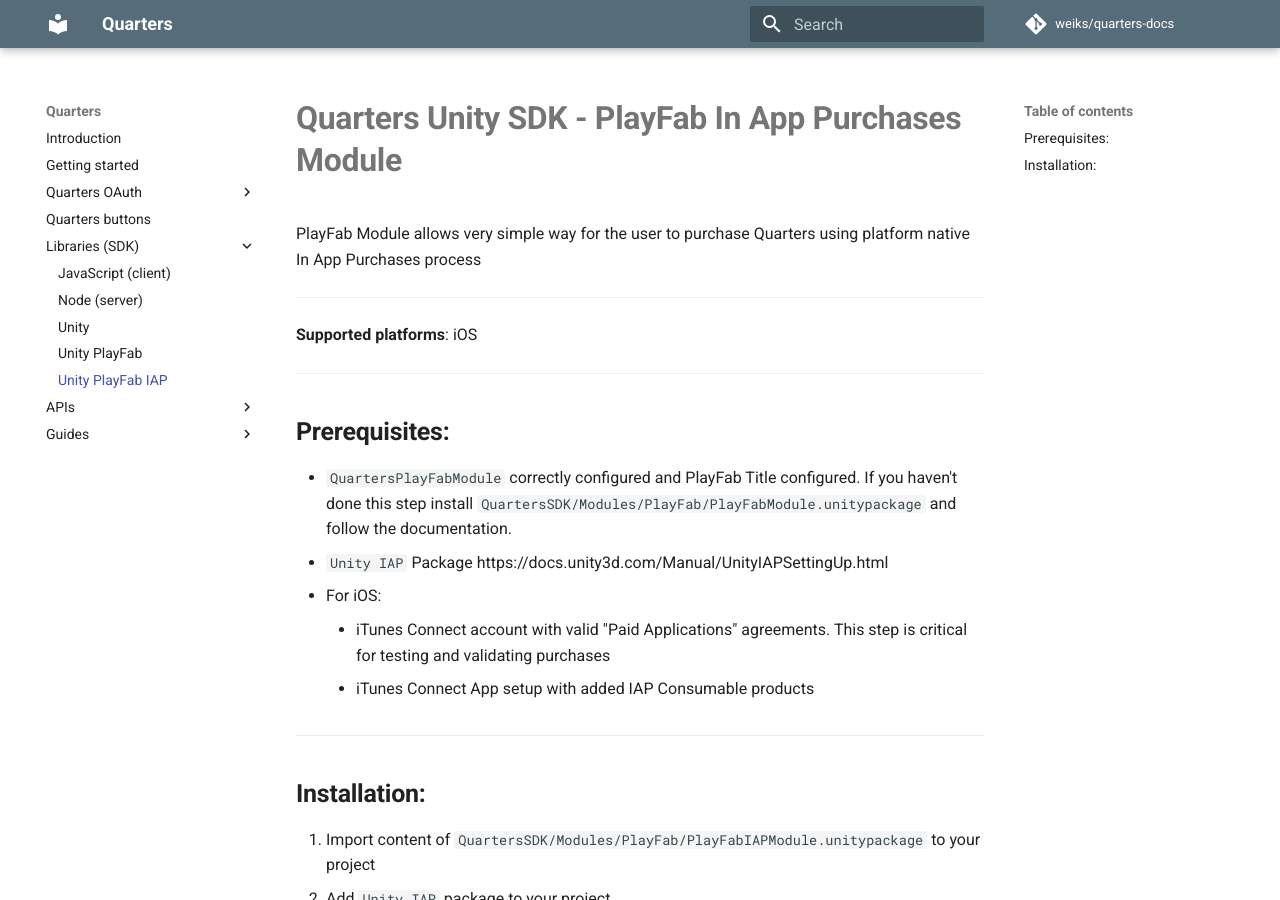
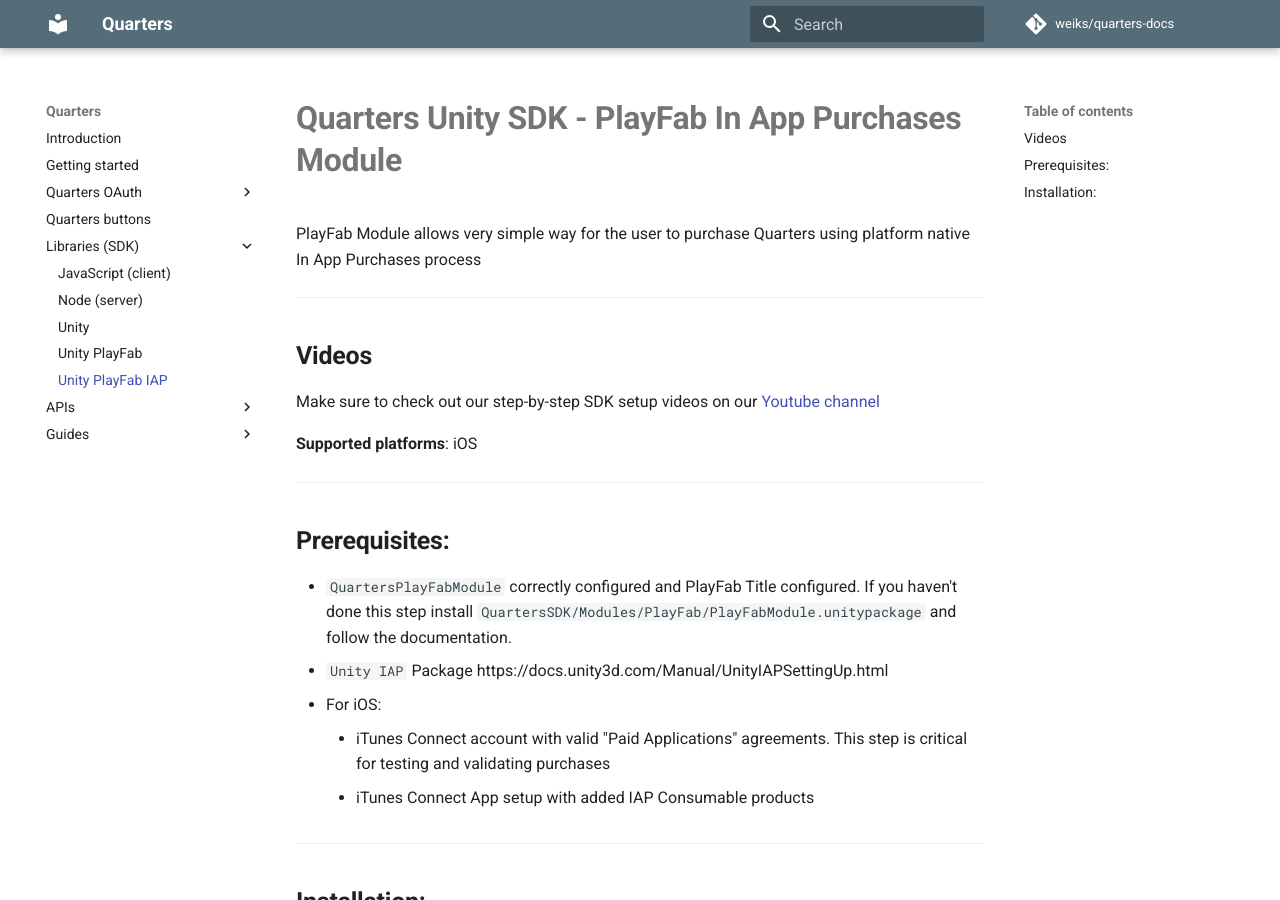
Before and after one commit to weiks/quarters-docs, an MkDocs documentation site: the page built from docs/sdk/unity-playfab-iap.md, in a window 1280 px wide and 900 px high. Built offline with MkDocs 1.6.1 and Material for MkDocs 9.7.7, drawn with Linux system fonts in a browser that asks for light colours; comment, search, counter and statistics services are not loaded; old or Windows-style settings are respelled for this version of MkDocs.

Commit message:
Added Youtube video tutorials section

```diff
--- a/docs/sdk/unity-playfab-iap.md
+++ b/docs/sdk/unity-playfab-iap.md
@@ -3,6 +3,9 @@
 PlayFab Module allows very simple way for the user to purchase Quarters using platform native In App Purchases process
 
 ---
+
+## Videos
+Make sure to check out our step-by-step SDK setup videos on our [Youtube channel](https://www.youtube.com/channel/UCLo7viliyZV7p_GxOZf_MMw/playlists)
 
 **Supported platforms**: iOS
 
```
